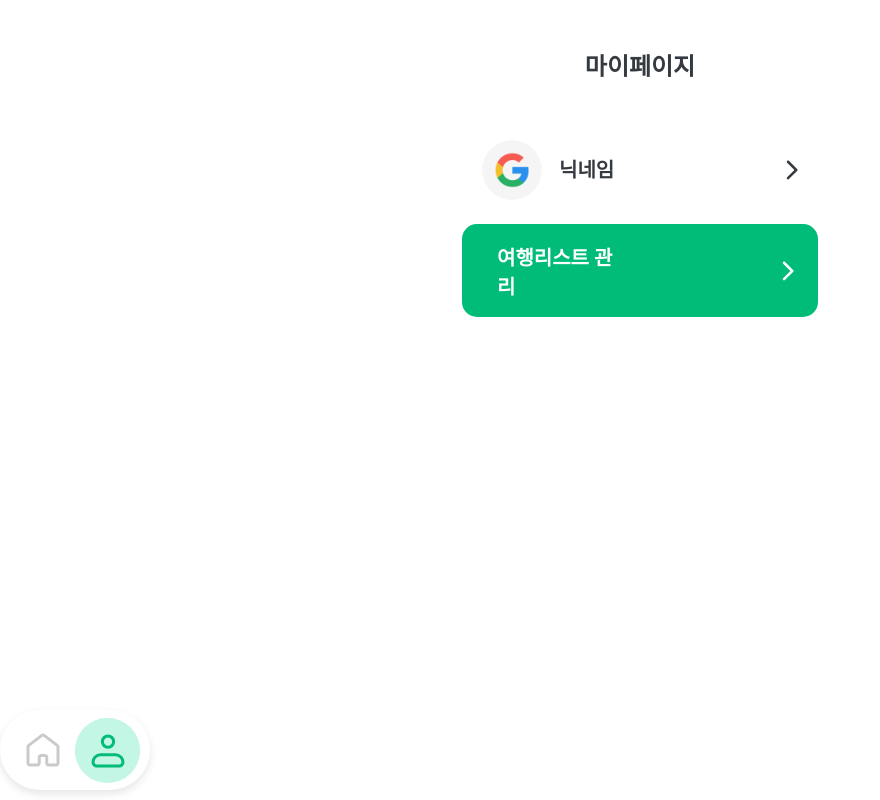
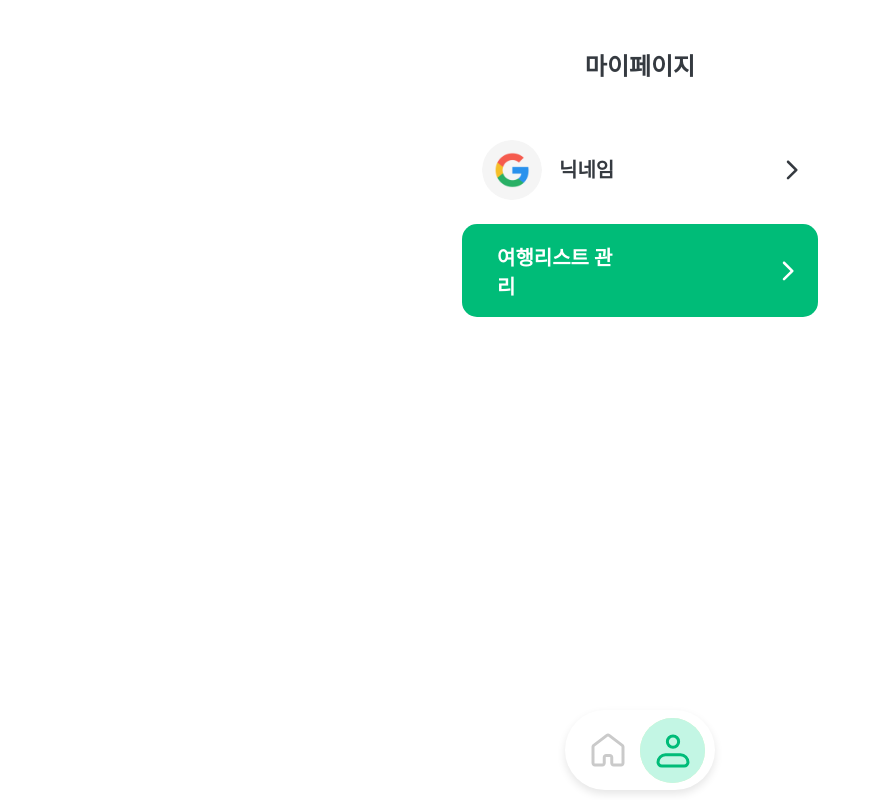
Before and after one commit to mnbvcxzyj/Client, a React (Create React App) app in the folder travel-lion-fe/: page /mypage in a window 1280 px wide. Shown: the whole page, without its empty margins (0-880 px from the left). Built offline with nearby package versions, Linux system fonts and the light colour scheme.

Commit message:
토큰삭제

```diff
--- a/travel-lion-fe/src/components/AddSchedule/AddHeader.jsx
+++ b/travel-lion-fe/src/components/AddSchedule/AddHeader.jsx
@@ -2,11 +2,12 @@ import React from 'react';
 import styled from 'styled-components';
 import { Link } from 'react-router-dom';
 import arrow from '../../images/TravelAccount/backarrow.svg';
+
 const AddHeader = () => {
   return (
     <>
       <BackDiv to="/travelaccountbook">
-        <img src={arrow} alt="＜" />
+        <img src={arrow} alt="뒤로" />
       </BackDiv>
     </>
   );
@@ -14,9 +15,10 @@ const AddHeader = () => {
 
 const BackDiv = styled(Link)`
   display: flex;
-  max-width: 390px;
+  margin: 0 auto;
+  width: 100%;
+  max-width: 360px;
   margin-top: 52px;
-  margin-left: 25px;
 `;
 
 export default AddHeader;
--- a/travel-lion-fe/src/components/AddSchedule/AddInput.jsx
+++ b/travel-lion-fe/src/components/AddSchedule/AddInput.jsx
@@ -64,7 +64,7 @@ const AddInput = () => {
     try {
       const response = await axios.post('http://3.36.156.17/group', formData, {
         headers: {
-          Authorization: `Bearer eyJ0eXAiOiJKV1QiLCJhbGciOiJIUzI1NiJ9.eyJ0b2tlbl90eXBlIjoiYWNjZXNzIiwiZXhwIjoxNzAxMTg2OTcxLCJpYXQiOjE3MDExODUxNzEsImp0aSI6IjA3OTZkMTFiNjRiNzRhY2FiNjk5Y2MyZDMwOTVkOGQ0IiwidXNlcklkIjoiOGEwMjhhYWItZTc0Yy00NmM2LWE3ZDItNTgwN2Y1Y2QzYWFmIn0.qxDeQSh16kRVV0P1roKbgUYeiNof5VldUATenE3Ov3w`,
+          Authorization: ``,
         },
       });
       console.log(response.data);
--- a/travel-lion-fe/src/components/MainPage/ListBlock.jsx
+++ b/travel-lion-fe/src/components/MainPage/ListBlock.jsx
@@ -9,9 +9,8 @@ export default function ListBlock() {
   const [travelDatas, setTravelDatas] = useState([]);
 
   useEffect(() => {
-    const userId = '8a028aab-e74c-46c6-a7d2-5807f5cd3aaf';
-    const token =
-      'eyJ0eXAiOiJKV1QiLCJhbGciOiJIUzI1NiJ9.eyJ0b2tlbl90eXBlIjoiYWNjZXNzIiwiZXhwIjoxNzAxMTg2OTcxLCJpYXQiOjE3MDExODUxNzEsImp0aSI6IjA3OTZkMTFiNjRiNzRhY2FiNjk5Y2MyZDMwOTVkOGQ0IiwidXNlcklkIjoiOGEwMjhhYWItZTc0Yy00NmM2LWE3ZDItNTgwN2Y1Y2QzYWFmIn0.qxDeQSh16kRVV0P1roKbgUYeiNof5VldUATenE3Ov3w';
+    const userId = '';
+    const token = '';
 
     const headers = {
       Authorization: `Bearer ${token}`,
--- a/travel-lion-fe/src/components/MainPage/Nav.jsx
+++ b/travel-lion-fe/src/components/MainPage/Nav.jsx
@@ -27,14 +27,13 @@ export default function Nav() {
 
 const NavContainer = styled.div`
   position: fixed;
-  bottom: 10px;
-  width: 150px;
-  left: 0;
-  right: 0;
+  bottom: 0;
+  width: 100%;
   display: flex;
   justify-content: center;
   align-items: center;
   z-index: 9999;
+  margin-bottom: 10px;
 `;
 
 const NavBtn = styled.div`
```
